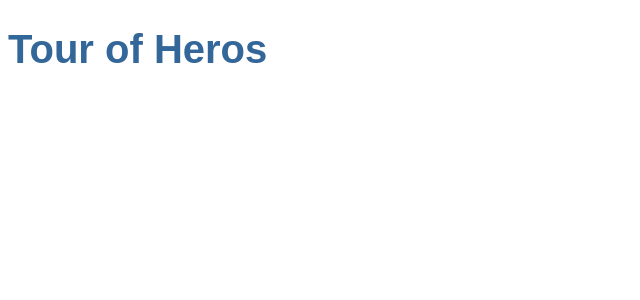
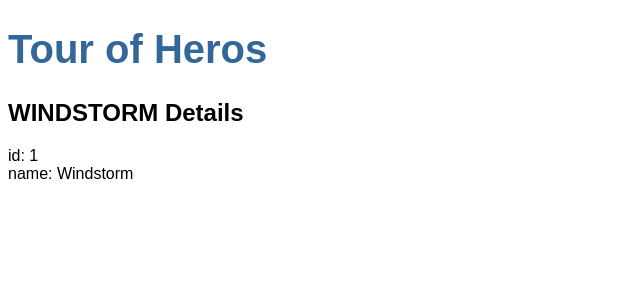
Before and after one commit to CaitlinMee/TourofHeroes, an Angular app in the folder tour-of-heros/: page / in a window 1280 px wide. Shown: the top 300 px of the page, without its empty margins (0-640 px from the left). Built offline with nearby package versions, Linux system fonts and the light colour scheme.

Commit message:
Create and show hero object

```diff
--- a/tour-of-heros/src/app/app.component.html
+++ b/tour-of-heros/src/app/app.component.html
@@ -1 +1,2 @@
 <h1>{{title}}</h1>
+<app-heroes></app-heroes>
--- a/tour-of-heros/src/app/app.module.ts
+++ b/tour-of-heros/src/app/app.module.ts
@@ -3,10 +3,12 @@
 
 import { AppRoutingModule } from './app-routing.module';
 import { AppComponent } from './app.component';
+import { HeroesComponent } from './heroes/heroes.component';
 
 @NgModule({
   declarations: [
-    AppComponent
+    AppComponent,
+    HeroesComponent
   ],
   imports: [
     BrowserModule,
--- /dev/null
+++ b/tour-of-heros/src/app/hero.ts
@@ -0,0 +1,4 @@
+export class Hero {
+    id: number;
+    name: string;
+}
--- /dev/null
+++ b/tour-of-heros/src/app/heroes/heroes.component.html
@@ -0,0 +1,9 @@
+<h2>{{hero.name | uppercase}} Details</h2>
+<div>
+    <span>id: </span>
+    {{hero.id}}
+</div>
+<div>
+    <span>name: </span>
+    {{hero.name}}
+</div>
--- /dev/null
+++ b/tour-of-heros/src/app/heroes/heroes.component.ts
@@ -0,0 +1,19 @@
+import { Component, OnInit } from '@angular/core';
+import { Hero } from '../hero';
+
+@Component({
+  selector: 'app-heroes',
+  templateUrl: './heroes.component.html',
+  styleUrls: ['./heroes.component.css']
+})
+export class HeroesComponent implements OnInit {
+  hero: Hero = {
+    id: 1,
+    name: 'Windstorm'
+  };
+
+  constructor() { }
+
+  ngOnInit() {
+  }
+}
```
Also changed, not shown: tour-of-heros/src/app/heroes/heroes.component.css (added), 1 other file (tests, documents, lock files or other folders).
